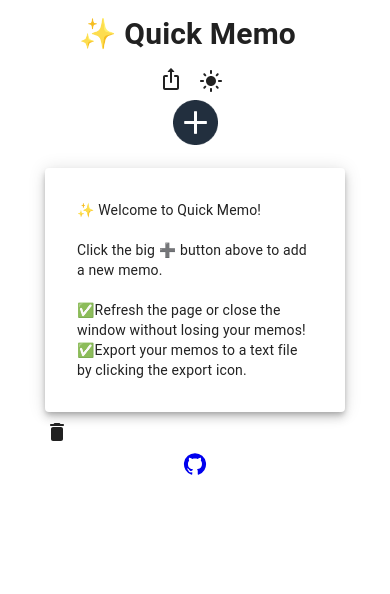
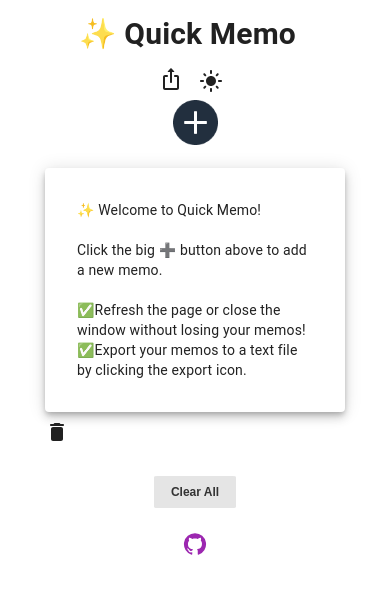
Before and after one commit to glowiep/quick-memo, a React (Create React App) app: page / in a window 390 px wide. Shown: the top 594 px of the page. Built offline with nearby package versions, Linux system fonts and the light colour scheme.

Commit message:
Add ClearAllButton component

```diff
--- a/src/App.css
+++ b/src/App.css
@@ -36,11 +36,3 @@
     transform: rotate(360deg);
   }
 }
-
-.github-btn {
-  position: relative;
-  z-index: 3;
-  bottom: 30px;
-  right: 10px;
-  margin-top: 6em;
-}
--- a/src/App.jsx
+++ b/src/App.jsx
@@ -1,8 +1,9 @@
 import './App.css';
-import GitHubIcon from '@mui/icons-material/GitHub';
 
 import AddMemoButton from './components/AddMemoButton';
 import CreateMemo from './components/CreateMemo';
+import ClearAllButton from './components/ClearAllButton';
+import GithubIcon from './components/GithubIcon';
 
 import { ThemeProvider, createTheme } from '@mui/material/styles';
 import CssBaseline from '@mui/material/CssBaseline';
@@ -28,15 +29,8 @@ function App() {
         <AddMemoButton />
         {state.showCreateMemo && <CreateMemo />}
         <MemoList />
-        <Tooltip title="View in Github">
-          <div id="visit-github" type="button" class="github-btn" >
-            <a href="https://github.com/glowiep/quick-memo" target="_blank">
-              <GitHubIcon sx={{
-                height: "large"
-              }}/>
-            </a>
-          </div>
-        </Tooltip>
+        <ClearAllButton />
+        <GithubIcon />
       </div>
     </ThemeProvider>
   );
--- /dev/null
+++ b/src/components/ClearAllButton.jsx
@@ -0,0 +1,22 @@
+import React from "react";
+import '../styles/ClearAllButton.scss';
+import { Tooltip } from '@mui/material'
+
+const ClearAllButton = () => {
+
+
+  return (
+    <div className="clear-all">
+      <Tooltip title="Clear All">
+        <button
+          className="clear-all-btn"
+          onClick={() => console.log("Clear all memos")
+        }>
+          Clear All
+        </button>
+      </Tooltip>
+    </div>
+  )
+}
+
+export default ClearAllButton;
--- /dev/null
+++ b/src/styles/ClearAllButton.scss
@@ -0,0 +1,25 @@
+.clear-all-btn {
+  padding: 8px 18px;
+	display: inline-block;
+  border-color: transparent;
+	border-radius:4%;
+	background:#e5e5e5;
+	font-size: 14px;
+  font-weight: 700;
+	color:#333;
+  margin: 2em;
+
+  &:hover {
+    transition: opacity 0.2s ease-out;
+    cursor: pointer;
+    background-color: #b3b3b3;
+  }
+}
+
+@media (max-width: 425px) {
+  .clear-all-btn {
+    font-size: 12px;
+    padding: 7px 15px;
+    font-weight: 800;
+  }
+}
```
